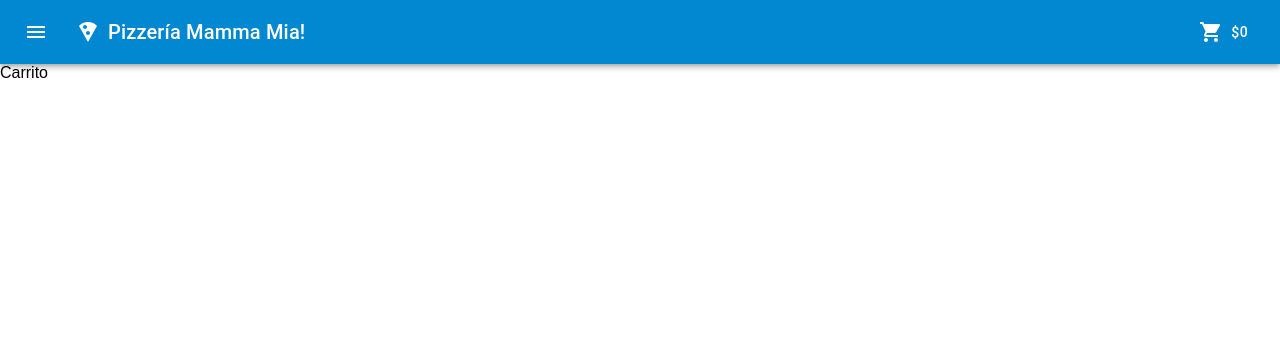
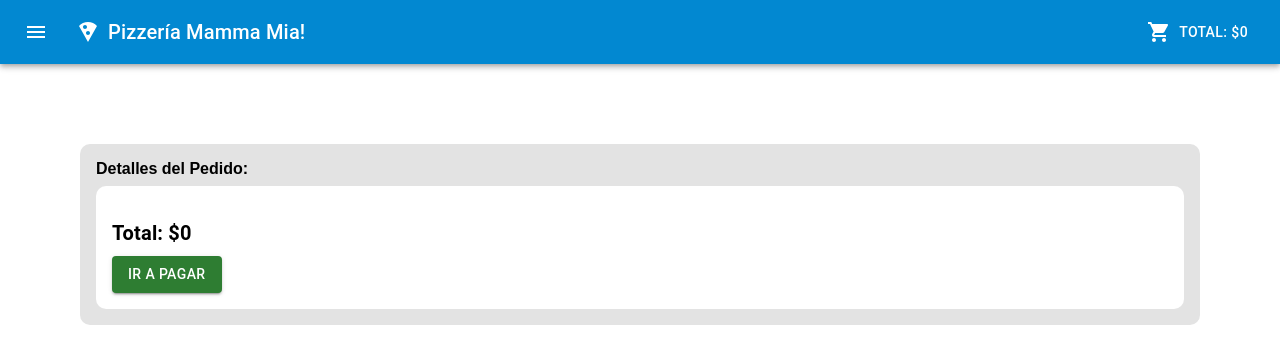
Before and after one commit to DomGP/Modulo05_Desafio_04_PRUEBA_FINAL, a React (Vite) app: page /carrito in a window 1280 px wide. Shown: the top 364 px of the page. Built offline with nearby package versions, Linux system fonts and the light colour scheme.

Commit message:
Se crea contexto para carrito de compra. Se rediseña vista de detalle de pizza y se hace funcional la vista del carrito

```diff
--- a/src/App.jsx
+++ b/src/App.jsx
@@ -25,7 +25,7 @@ function App() {
           path='/carrito'
           element={<Carrito/>}/>
         <Route
-          path='/pizza/:id'
+          path='/pizza/:name'
           element={<Pizza/>}/>
       </Routes>
     </>
--- a/src/components/CardPizza.jsx
+++ b/src/components/CardPizza.jsx
@@ -1,4 +1,9 @@
 import React from 'react'
+import { useState, useContext, useEffect } from 'react';
+import { useNavigate, useParams } from 'react-router-dom';
+import { PizzasContext } from '../context/PizzasContext';
+
+//MATERIAL
 import Card from '@mui/material/Card';
 import CardActions from '@mui/material/CardActions';
 import CardContent from '@mui/material/CardContent';
@@ -12,10 +17,15 @@ import ShoppingCartIcon from '@mui/icons-material/ShoppingCart';
 import LocalPizzaIcon from '@mui/icons-material/LocalPizza';
 import VisibilityIcon from '@mui/icons-material/Visibility';
 
-/* import { useContext } from 'react';
-import { PizzasContext } from '../context/PizzasContext'; */
+const CardPizza = ({pizza}) => {
 
-const CardPizza = ({pizza}) => {
+    const navigate = useNavigate();
+    const { addToCart } = useContext(PizzasContext)
+
+    const pizzaDetalle = () => {
+        const pizzaNameUrl = pizza.name.replace(/\s+/g, '-').toLowerCase();
+        navigate(`/pizza/${pizzaNameUrl}`)
+    }
 
     return (
         <Card
@@ -63,7 +73,7 @@ const CardPizza = ({pizza}) => {
                     fontSize:25,
                     mt:3
                 }}>
-            ${pizza.price}
+            ${pizza.price.toLocaleString("de-DE")}
             </Typography>
         </CardContent>
         <CardActions
@@ -73,9 +83,11 @@ const CardPizza = ({pizza}) => {
                 ml:3
             }}>
             <Button
+                onClick={pizzaDetalle}
                 variant='contained'
                 color='info'>Ver más <VisibilityIcon sx={{ml:1}}/></Button>
             <Button
+                onClick={() => addToCart(pizza)}
                 variant='contained'
                 color='error'>Añadir <ShoppingCartIcon sx={{ml:1}}/></Button>
         </CardActions>
@@ -84,4 +96,4 @@ const CardPizza = ({pizza}) => {
     )
 }
 
-export default CardPizza
+export default CardPizza;
--- a/src/components/Nav.jsx
+++ b/src/components/Nav.jsx
@@ -1,4 +1,9 @@
-import React from 'react'
+import React from 'react';
+import { useContext } from 'react';
+import { PizzasContext } from '../context/PizzasContext';
+import { Link, useNavigate } from 'react-router-dom';
+
+//MATERIAL
 import AppBar from '@mui/material/AppBar';
 import Box from '@mui/material/Box';
 import Toolbar from '@mui/material/Toolbar';
@@ -10,6 +15,13 @@ import LocalPizzaIcon from '@mui/icons-material/LocalPizza';
 import ShoppingCartIcon from '@mui/icons-material/ShoppingCart';
 
 const Nav = () => {
+    const {carrito} = useContext(PizzasContext)
+    const total = carrito.reduce((a, {count, price}) => a + price * count, 0);
+
+    const navigate = useNavigate();
+    const cartView = () => {
+        navigate('/carrito')
+    }
 
     return (
         <Box sx={{ flexGrow: 1 }}>
@@ -29,13 +41,20 @@ const Nav = () => {
             </IconButton>
             <LocalPizzaIcon
                 sx={{mr:1}} />
-            <Typography variant="h6" component="div" sx={{ flexGrow: 1 }}>
-
+            <Typography
+                component={Link}
+                className='title_nav'
+                to='/'
+                variant="h6"
+                sx={{ flexGrow: 1 }}>
                 Pizzería Mamma Mia!
             </Typography>
-            <Button color="inherit">
+            <Button
+                onClick={cartView}
+                color="inherit">
                 <ShoppingCartIcon sx={{mr:1}} />
-                $0</Button>
+                Total: ${ total.toLocaleString("de-DE")}
+            </Button>
             </Toolbar>
         </AppBar>
         </Box>
--- a/src/context/PizzasContext.jsx
+++ b/src/context/PizzasContext.jsx
@@ -3,12 +3,13 @@ import { createContext, useEffect, useState } from "react";
 export const PizzasContext = createContext();
 
 const PizzasProvider = ({children}) => {
-    const [pizzas, setPizzas] = useState([])
+    const [pizzas, setPizzas] = useState([]);
+    const [carrito, setCarrito] = useState([])
 
+    //FUNCIONES PARA OBTENER LAS PIZZAS
     const capitalizeFirstLetter = (string) => {
         return string.charAt(0).toUpperCase() + string.slice(1);
     }
-
     const getData = async() => {
         try{
             const data = await fetch('/pizzas.json')
@@ -30,8 +31,26 @@ const PizzasProvider = ({children}) => {
         getData()
     }, [])
 
+    //FUNCION PARA CARRITO
+    const addToCart = ({ id, price, name, img}) => {
+        const productoEncontradoIndex = carrito.findIndex((p) => p.id === id);
+        const producto = { id, price, name, img, count:1 };
+
+        if(productoEncontradoIndex >= 0) {
+            carrito[productoEncontradoIndex].count++;
+            setCarrito([...carrito]);
+        } else {
+            setCarrito([...carrito, producto]);
+        }
+    };
+
+    const increment = (i) => {
+        carrito[i].count++;
+        setCarrito([...carrito]);
+    }
+
     return (
-        <PizzasContext.Provider value = {{pizzas, setPizzas}} >
+        <PizzasContext.Provider value = {{pizzas, setPizzas, carrito, setCarrito, addToCart,increment}} >
             {children}
         </PizzasContext.Provider>
     )
--- a/src/index.css
+++ b/src/index.css
@@ -1,6 +1,10 @@
 *{
   margin: 0;
   font-family: sans-serif;
+}
+.title_nav{
+  text-decoration: none;
+  color: white;
 }
 .home_style{
   text-align: center;
@@ -58,3 +62,49 @@
 .hr_card{
   margin-bottom: 0.5em;
 }
+
+/* PIZZA DETALLE */
+.container_detalle{
+  margin: 5em 5em 0 5em;
+}
+.flex_style{
+  display: flex;
+}
+.info_style{
+  border: 2px solid lightgrey;
+  padding: 2em;
+}
+.hrInfo{
+  border-top: 2px solid lightgrey;
+  margin: 1em 0 1em 0;
+}
+.price_style{
+  display: flex;
+  justify-content: space-between;
+}
+
+/* DETALLE CARRITO */
+.carrito_style{
+  background-color: rgb(227, 227, 227);
+  border-radius: 10px;
+  padding: 1em;
+}
+.list_style{
+  background-color: white;
+  margin-top: 0.5em;
+  padding: 1em;
+  border-radius: 10px;
+}
+.flex_style{
+  display: flex;
+  justify-content: space-between;
+  border-bottom:2px solid lightgray;
+}
+.first_style{
+  display: flex;
+  margin-bottom: 0.5em;
+  margin-top: 0.5em;
+}
+.first_style img{
+  padding-right: 0.5em ;
+}
--- a/src/views/Carrito.jsx
+++ b/src/views/Carrito.jsx
@@ -1,8 +1,78 @@
 import React from 'react'
+import { useContext } from 'react'
+import { PizzasContext } from '../context/PizzasContext'
+import { useNavigate } from 'react-router-dom';
+
+//MATERIAL
+import Button from '@mui/material/Button';
+import { List, ListItem, Typography, ListItemIcon, ListItemText } from '@mui/material'
+
+//ICONS
+import ShoppingCartIcon from '@mui/icons-material/ShoppingCart';
+import LocalPizzaIcon from '@mui/icons-material/LocalPizza';
 
 const Carrito = () => {
+
+  const { carrito } = useContext(PizzasContext)
+  const total = carrito.reduce((a, pizza) => a + pizza.price * pizza.count, 0);
+  const navigate = useNavigate()
+
   return (
-    <div>Carrito</div>
+    <div className='container_detalle'>
+      <div className='carrito_style'>
+        <h4>Detalles del Pedido:</h4>
+        <div className='list_style'>
+          {carrito.map((pizza, i) => (
+            <div
+                key={i}
+                className='flex_style'
+              >
+                <div className="first_style">
+                  <img
+                    src={pizza.img}
+                    width="100"
+                    alt=""
+
+                  />
+                  <Typography
+                    sx={{mt:3}}
+                    >{pizza.name}</Typography>
+                </div>
+
+                <div className="d-flex justify-content-end align-items-center">
+                  <Typography sx={{mt:3}}>
+                    ${(pizza.price * pizza.count).toLocaleString("de-DE")}
+                  </Typography>
+                  {/* <button
+                    className="btn btn-danger"
+                    onClick={() => decrement(i)}
+                  >
+                    -
+                  </button>
+                  <b className="mx-2">{producto.count}</b>
+                  <button
+                    className="btn btn-primary"
+                    onClick={() => increment(i)}
+                  >
+                    +
+                  </button> */}
+                </div>
+              </div>
+          ))}
+          <Typography
+            sx={{
+              mt:2,
+              fontSize:20,
+              fontWeight:'bold'
+            }}>Total: ${(total.toLocaleString("de-DE"))}</Typography>
+            <Button
+            variant='contained'
+            color='success'
+            sx={{mt:1}}
+            onClick={()=>navigate("/")}>Ir a Pagar</Button>
+        </div>
+      </div>
+    </div>
   )
 }
 
--- a/src/views/Pizza.jsx
+++ b/src/views/Pizza.jsx
@@ -1,9 +1,84 @@
 import React from 'react'
+import { useParams } from 'react-router-dom'
+import { useContext } from 'react'
+import { PizzasContext } from '../context/PizzasContext'
+
+//MATERIAL
+import Button from '@mui/material/Button';
+import { List, ListItem, Typography, ListItemIcon, ListItemText } from '@mui/material'
+
+//ICONS
+import ShoppingCartIcon from '@mui/icons-material/ShoppingCart';
+import LocalPizzaIcon from '@mui/icons-material/LocalPizza';
 
 const Pizza = () => {
+  const {name} = useParams();
+  const {pizzas, addToCart} = useContext(PizzasContext);
+
+  const mayusculaInicial = (mayuscula) => {
+    return mayuscula.replace(/\b\w/g, letra => letra.toUpperCase());
+  }
+
+  const pizzaName = mayusculaInicial(name.replace(/-/g, ' '));
+
+  let pizza = pizzas.find((pizza) => pizza.name.toLowerCase() == name.toLowerCase() );
+
+
   return (
-    <div>Pizza</div>
+    <div className='container_detalle'>
+    {pizza ? (
+      <div className='flex_style'>
+        <img src={pizza.img} alt={pizza.name} />
+        <div className='info_style'>
+          <Typography variant="h4">
+            {pizzaName}
+          </Typography>
+          <div className='hrInfo'></div>
+          <Typography
+            variant="body1">
+            {pizza.desc}
+          </Typography>
+          <Typography
+            variant="body2"
+            sx={{
+              fontWeight:'bold',
+              mt:2
+            }}>
+            Ingredientes:
+          </Typography>
+          <List>
+            {
+              pizza.ingredients.map((ingredient, index) => (
+                <ListItem key={index}>
+                  <ListItemIcon sx={{minWidth:30}}>
+                    <LocalPizzaIcon />
+                  </ListItemIcon>
+                  <ListItemText primary={ingredient}/>
+                </ListItem>
+                ))
+            }
+          </List>
+          <div className='price_style'>
+          <Typography
+            sx={{
+              fontWeight:'bold',
+              fontSize:30
+            }}
+            variant="body2">
+            Precio: ${pizza.price.toLocaleString("de-DE")}
+          </Typography>
+          <Button
+                onClick={() => addToCart(pizza)}
+                variant='contained'
+                color='error'>Añadir <ShoppingCartIcon sx={{ml:1}}/></Button>
+          </div>
+        </div>
+      </div>
+    ) : (
+      <Typography variant="h2">Cargando...</Typography>
+    )}
+  </div>
   )
 }
 
-export default Pizza
+export default Pizza;
```
